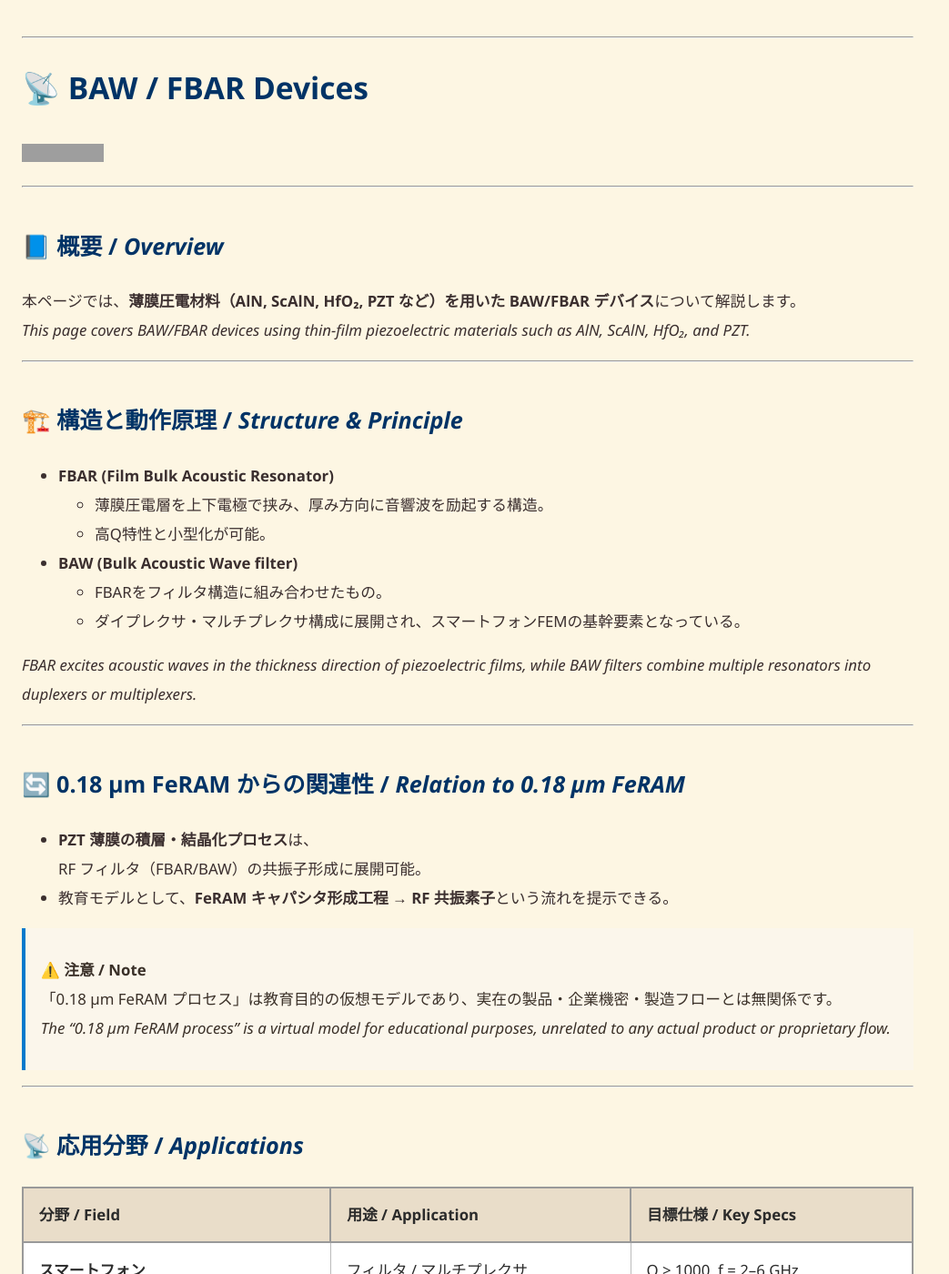
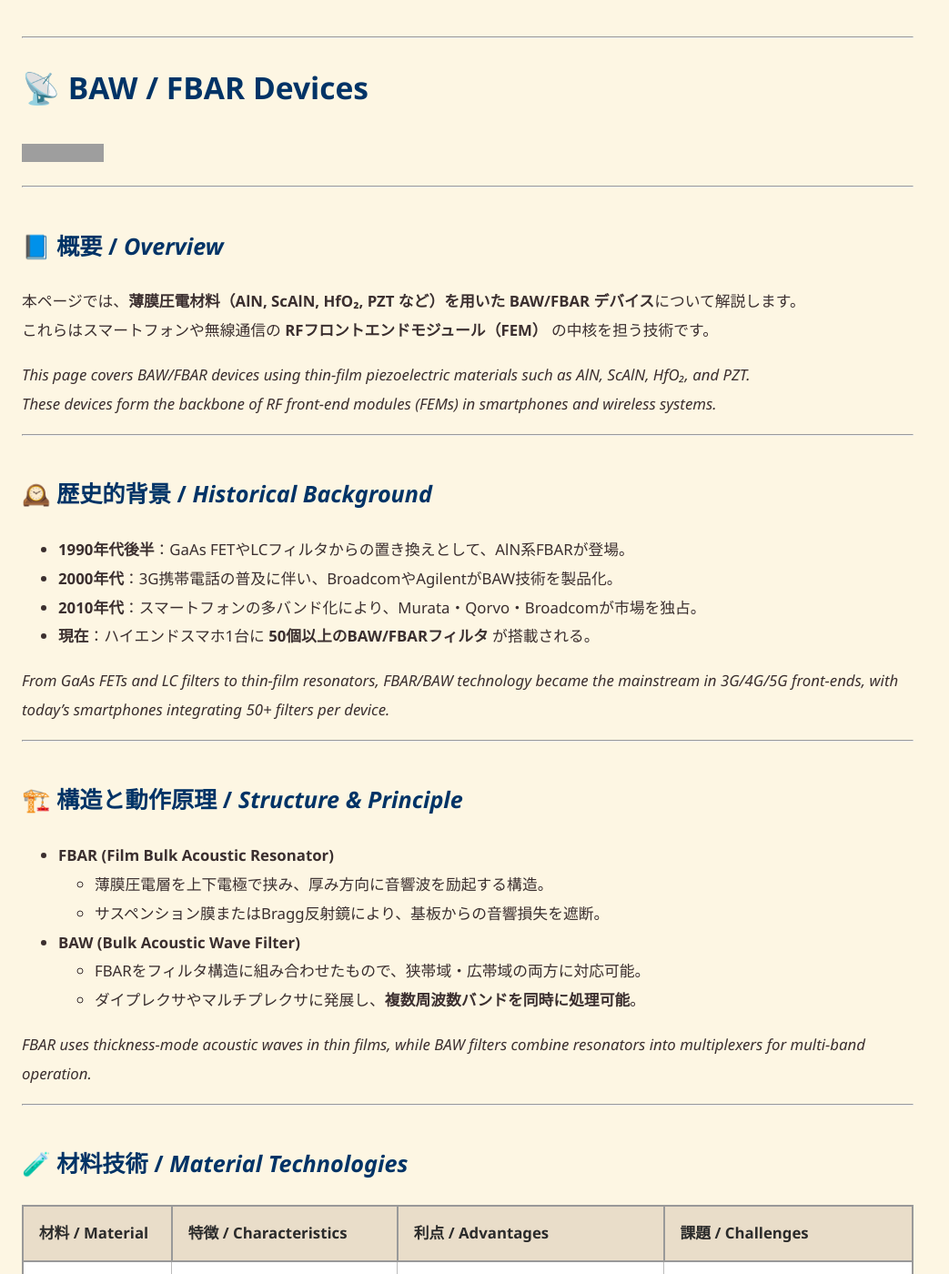
Before and after one commit to Samizo-AITL/Edusemi-Plus, a Jekyll site: the page built from applied-devices/rf-devices/baw-fbar.md, in a window 1280 px wide and 1400 px high. Shown: the whole window at 91% size, without its empty margins (0-1043 px from the left). Built offline with Jekyll 4.4.1, drawn with Linux system fonts in a browser that asks for light colours; some of the changed text lies outside the part shown; grey boxes are pictures that could not be loaded.

Commit message:
Update baw-fbar.md

```diff
--- a/applied-devices/rf-devices/baw-fbar.md
+++ b/applied-devices/rf-devices/baw-fbar.md
@@ -14,7 +14,21 @@
 ## 📘 概要 / *Overview*
 
 本ページでは、**薄膜圧電材料（AlN, ScAlN, HfO₂, PZT など）を用いた BAW/FBAR デバイス**について解説します。
-*This page covers BAW/FBAR devices using thin-film piezoelectric materials such as AlN, ScAlN, HfO₂, and PZT.*
+これらはスマートフォンや無線通信の **RFフロントエンドモジュール（FEM）** の中核を担う技術です。
+
+*This page covers BAW/FBAR devices using thin-film piezoelectric materials such as AlN, ScAlN, HfO₂, and PZT.
+These devices form the backbone of RF front-end modules (FEMs) in smartphones and wireless systems.*
+
+---
+
+## 🕰️ 歴史的背景 / *Historical Background*
+
+- **1990年代後半**：GaAs FETやLCフィルタからの置き換えとして、AlN系FBARが登場。
+- **2000年代**：3G携帯電話の普及に伴い、BroadcomやAgilentがBAW技術を製品化。
+- **2010年代**：スマートフォンの多バンド化により、Murata・Qorvo・Broadcomが市場を独占。
+- **現在**：ハイエンドスマホ1台に **50個以上のBAW/FBARフィルタ** が搭載される。
+
+*From GaAs FETs and LC filters to thin-film resonators, FBAR/BAW technology became the mainstream in 3G/4G/5G front-ends, with today’s smartphones integrating 50+ filters per device.*
 
 ---
 
@@ -22,25 +36,24 @@
 
 - **FBAR (Film Bulk Acoustic Resonator)**
   - 薄膜圧電層を上下電極で挟み、厚み方向に音響波を励起する構造。
-  - 高Q特性と小型化が可能。
+  - サスペンション膜またはBragg反射鏡により、基板からの音響損失を遮断。
 
-- **BAW (Bulk Acoustic Wave filter)**
-  - FBARをフィルタ構造に組み合わせたもの。
-  - ダイプレクサ・マルチプレクサ構成に展開され、スマートフォンFEMの基幹要素となっている。
+- **BAW (Bulk Acoustic Wave Filter)**
+  - FBARをフィルタ構造に組み合わせたもので、狭帯域・広帯域の両方に対応可能。
+  - ダイプレクサやマルチプレクサに発展し、**複数周波数バンドを同時に処理可能**。
 
-*FBAR excites acoustic waves in the thickness direction of piezoelectric films, while BAW filters combine multiple resonators into duplexers or multiplexers.*
+*FBAR uses thickness-mode acoustic waves in thin films, while BAW filters combine resonators into multiplexers for multi-band operation.*
 
 ---
 
-## 🔄 0.18 µm FeRAM からの関連性 / *Relation to 0.18 µm FeRAM*
+## 🧪 材料技術 / *Material Technologies*
 
-- **PZT 薄膜の積層・結晶化プロセス**は、
-  RF フィルタ（FBAR/BAW）の共振子形成に展開可能。
-- 教育モデルとして、**FeRAM キャパシタ形成工程 → RF 共振素子**という流れを提示できる。
-
-> ⚠️ **注意 / Note**
-> 「0.18 µm FeRAM プロセス」は教育目的の仮想モデルであり、実在の製品・企業機密・製造フローとは無関係です。
-> *The “0.18 µm FeRAM process” is a virtual model for educational purposes, unrelated to any actual product or proprietary flow.*
+| 材料 / Material | 特徴 / Characteristics | 利点 / Advantages | 課題 / Challenges |
+|---|---|---|---|
+| **AlN** | 高音速・安定性良好 | 高Q, CMOS互換 | 結合係数が小さい |
+| **ScAlN** | AlNにScを添加 | 高結合係数, 5G帯向け | 結晶欠陥による歩留まり低下 |
+| **PZT** | 強誘電体圧電 | 大きな結合係数, 教育用に有用 | CMOS互換性低, 鉛フリー課題 |
+| **HfO₂** | 強誘電特性を持つ新興材料 | CMOS互換性, 将来のRF応用候補 | 実用化は初期段階 |
 
 ---
 
@@ -56,13 +69,31 @@
 
 ---
 
+## 📊 産業動向 / *Industry Trends*
+
+- **Murata**：世界シェアNo.1、スマホ向けBAW/FBARの大量供給。
+- **Broadcom**：高性能マルチプレクサでAppleなど大手OEMに採用。
+- **Qorvo / Skyworks**：米国勢、PAと統合したSiP構成に強み。
+- **新興研究**：ScAlNベースで6GHz超帯域に対応、研究室レベルでHfO₂圧電も模索。
+
+*Murata leads global share, Broadcom dominates in premium smartphones, and U.S. vendors focus on SiP with PA integration. Emerging research targets ScAlN and HfO₂-based devices.*
+
+---
+
 ## ⚠️ 課題と展望 / *Challenges & Outlook*
 
-- **ScAlN** の採用による高性能化（高結合係数・高周波対応）。
-- **HfO₂・PZT 薄膜**の研究的適用により、新しい材料プラットフォームの可能性。
-- **6G帯 (7–20 GHz) への拡張**において、共振Qの維持と低損失化が課題。
+- **多バンド爆発**：スマホ1台に50+フィルタ、さらなる小型化が必要。
+- **材料課題**：ScAlNの歩留まり改善、PZTの鉛フリー化。
+- **6Gへの拡張**：7–20 GHz帯でのQ維持と低損失化。
+- **再構成可能RF**：FeVarやFeFETスイッチと組み合わせ、動的フィルタ実現の可能性。
 
-*Future challenges include high-k piezoelectric films (ScAlN, HfO₂, PZT), maintaining high Q in mmWave ranges, and enabling reconfigurable RF front-ends for 6G.*
+---
+
+## 👨‍🏫 教育的視点 / *Educational Note*
+
+- BAW/FBARは **「電気 → 音響 → 電気」へのエネルギー変換デバイス** である。
+- FeRAMのキャパシタ積層と似ており、教育モデルでは **キャパシタ設計から音響共振への発展** を示せる。
+- 半導体教育において「電気-機械連成」を理解する最適教材。
 
 ---
 
```
